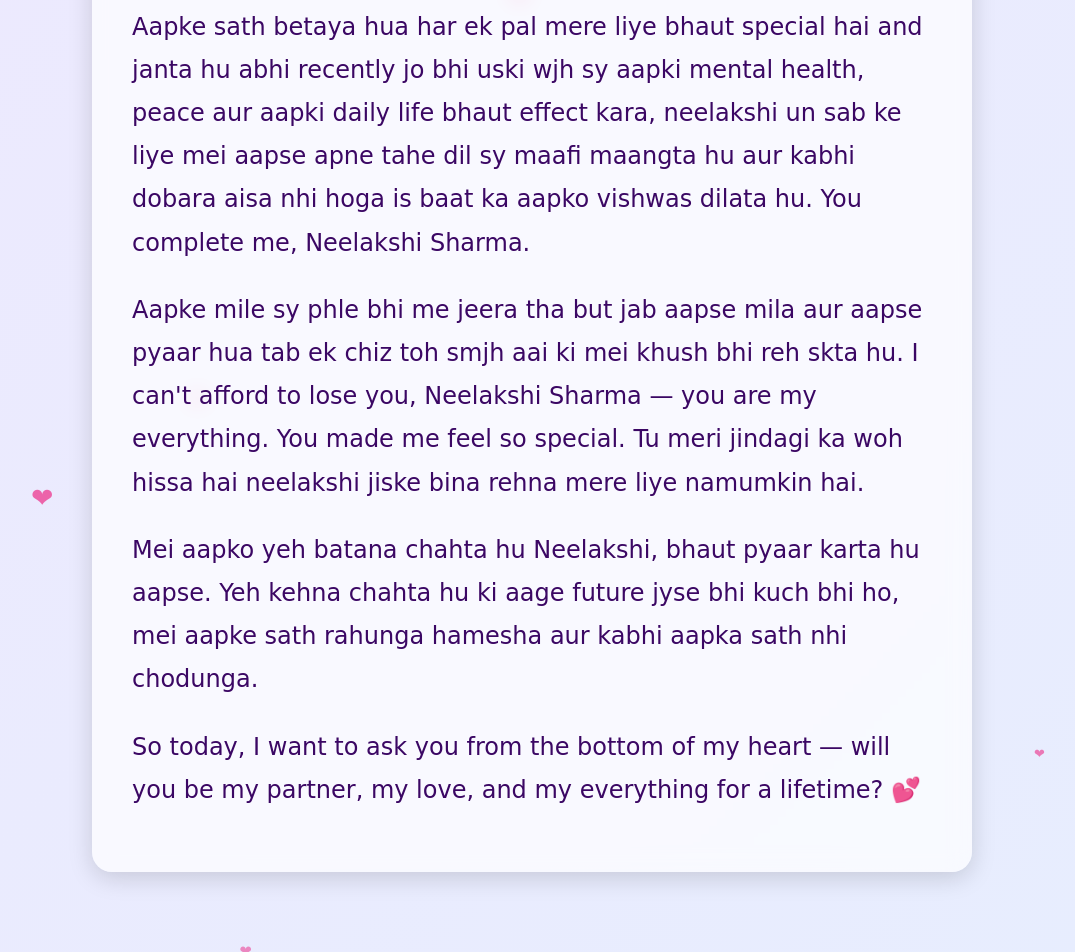
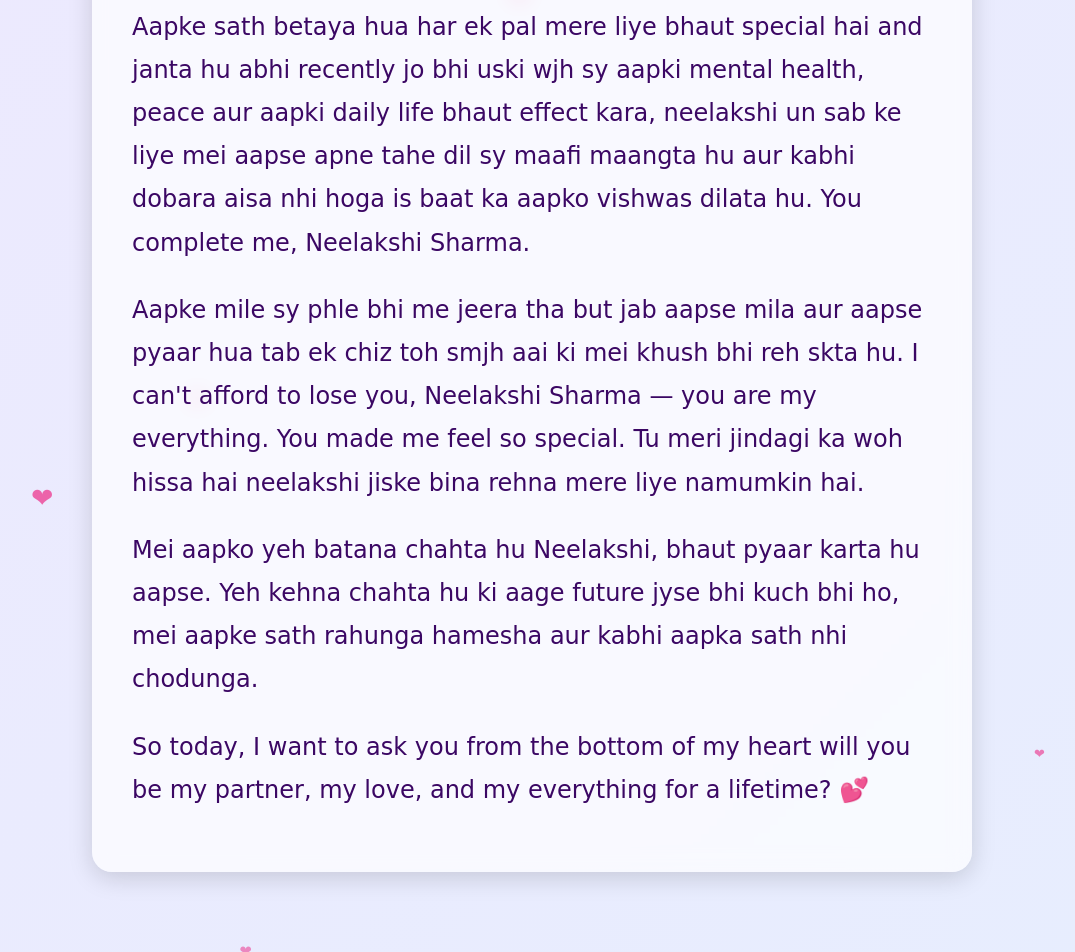
Before and after one commit to princebansal0908/zindagi, a plain HTML site: page love-letter.html in a window 1280 px wide and 1410 px high. Shown: the part 458-1410 px from the top of the page, without its empty margins (108-1183 px from the left). Drawn offline with Linux system fonts and the light colour scheme.

Commit message:
Update love-letter.html

```diff
--- a/love-letter.html
+++ b/love-letter.html
@@ -43,7 +43,7 @@
   </p>
 
   <p>
-    So today, I want to ask you from the bottom of my heart —
+    So today, I want to ask you from the bottom of my heart
     will you be my partner, my love, and my everything for a lifetime? 💕
   </p>
 </div>
```
